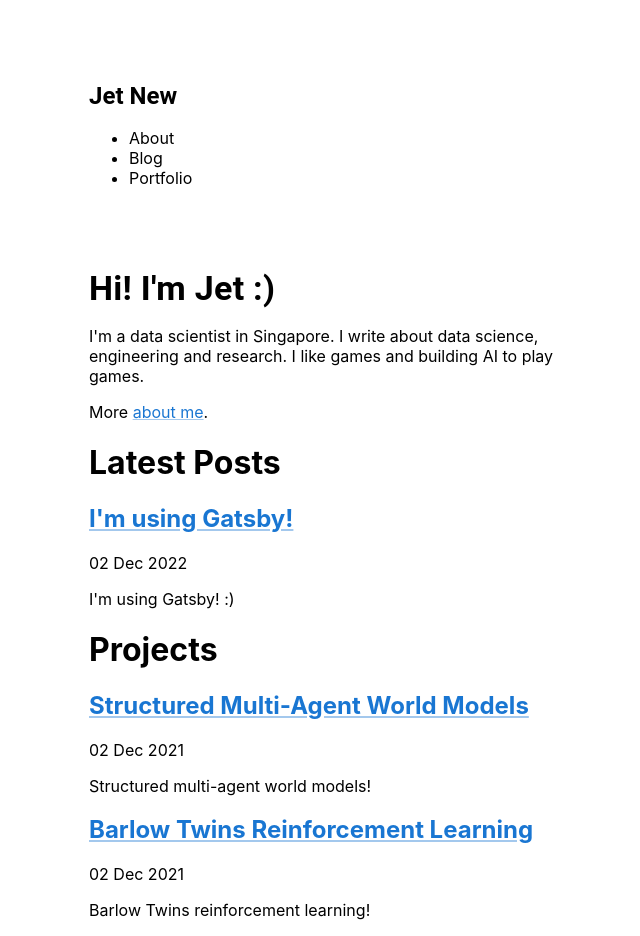
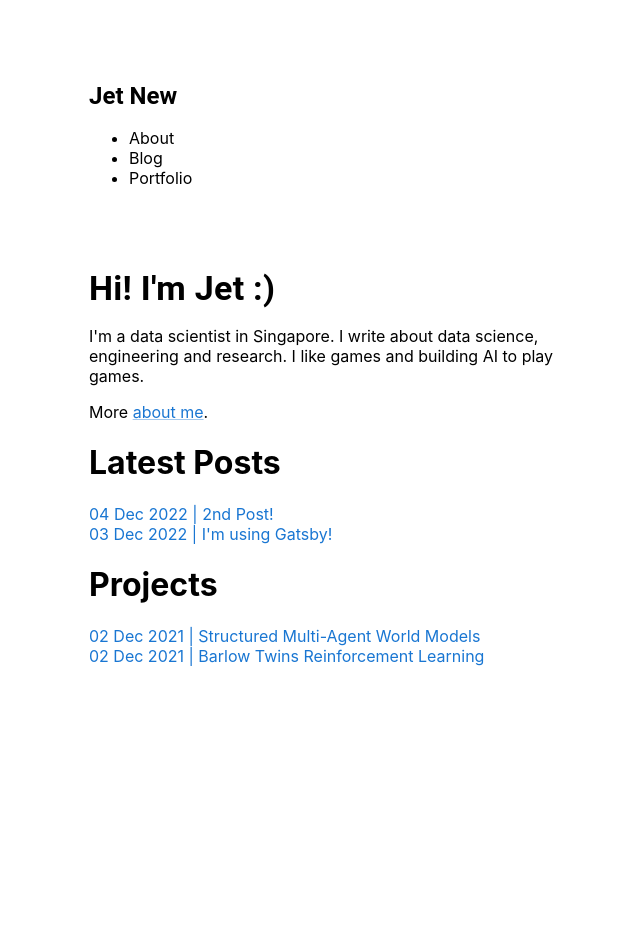
Before and after one commit to jetnew/website, a Gatsby site: page / in a window 1280 px wide. Shown: the whole page, without its empty margins (301-941 px from the left). After the commit the page ends 800 px from the top, so only its background shows below. Built offline with nearby package versions, Linux system fonts and the light colour scheme; Gatsby itself is replaced by a stand-in of ours.

Commit message:
Created banner components for home page

```diff
--- a/blog/post1/index.mdx
+++ b/blog/post1/index.mdx
@@ -1,6 +1,6 @@
 ---
 title: "I'm using Gatsby!"
-date: "2022-12-02"
+date: "2022-12-03"
 slug: "gatsby"
 hero_image: "./riho-kroll-m4sGYaHYN5o-unsplash.jpg"
 hero_image_alt: "Dice"
--- /dev/null
+++ b/blog/post2/index.mdx
@@ -0,0 +1,11 @@
+---
+title: "2nd Post!"
+date: "2022-12-04"
+slug: "post2"
+hero_image: "./riho-kroll-m4sGYaHYN5o-unsplash.jpg"
+hero_image_alt: "Dice"
+hero_image_credit_text: "Riho Kroll"
+hero_image_credit_link: "https://unsplash.com/photos/m4sGYaHYN5o"
+---
+
+This is my 2nd post :)
--- /dev/null
+++ b/src/components/postbanner.js
@@ -0,0 +1,16 @@
+import * as React from 'react'
+import { useStaticQuery, graphql } from 'gatsby'
+import Link from './link'
+
+const PostBanner = ({ post }) => {
+    return (
+        <nav>
+            <Link to={`/blog/${post.slug}`} underline="none">
+                <a>{post.date} | </a>
+                <a>{post.title}</a>
+            </Link>
+        </nav>
+    )
+}
+
+export default PostBanner
--- /dev/null
+++ b/src/components/projectbanner.js
@@ -0,0 +1,16 @@
+import * as React from 'react'
+import { useStaticQuery, graphql } from 'gatsby'
+import Link from './link'
+
+const ProjectBanner = ({ project }) => {
+    return (
+        <nav>
+            <Link to={`/portfolio/${project.slug}`} underline="none">
+                <a>{project.date} | </a>
+                <a>{project.title}</a>
+            </Link>
+        </nav>
+    )
+}
+
+export default ProjectBanner
--- a/src/pages/blog/{mdx.frontmatter__slug}.js
+++ b/src/pages/blog/{mdx.frontmatter__slug}.js
@@ -5,8 +5,8 @@ import Layout from '../../components/layout'
 import Seo from '../../components/seo'
 
 const BlogPost = ({ data, children }) => {
-    const image = getImage(data.mdx.frontmatter.hero_image)
-    return (
+  const image = getImage(data.mdx.frontmatter.hero_image)
+  return (
     <Layout pageTitle={data.mdx.frontmatter.title}>
       <p>{data.mdx.frontmatter.date}</p>
       <GatsbyImage
@@ -37,6 +37,6 @@ query ($id: String) {
 }
 `
 
-export const Head = ({ data }) => <Seo title={data.mdx.frontmatter.title}/>
+export const Head = ({ data }) => <Seo title={data.mdx.frontmatter.title} />
 
 export default BlogPost
--- a/src/pages/index.js
+++ b/src/pages/index.js
@@ -2,6 +2,8 @@ import * as React from 'react'
 import { useStaticQuery, graphql } from 'gatsby'
 import { Link } from '@mui/material'
 import Layout from '../components/layout'
+import PostBanner from '../components/postbanner'
+import ProjectBanner from '../components/projectbanner'
 // import { StaticImage } from 'gatsby-plugin-image'
 import Seo from '../components/seo'
 
@@ -32,15 +34,7 @@ const IndexPage = () => {
         data.allMdx.nodes
           .filter((node) => node.internal.contentFilePath.match(new RegExp('/blog/')))
           .map((node) => (
-            <article key={node.id}>
-              <h2>
-                <Link to={`/blog/${node.frontmatter.slug}`}>
-                  {node.frontmatter.title}
-                </Link>
-              </h2>
-              <p>{node.frontmatter.date}</p>
-              <p>{node.excerpt}</p>
-            </article>
+            <PostBanner post={node.frontmatter}></PostBanner>
           ))
       }
       <h1>Projects</h1>
@@ -48,15 +42,7 @@ const IndexPage = () => {
         data.allMdx.nodes
           .filter((node) => node.internal.contentFilePath.match(new RegExp('/portfolio/')))
           .map((node) => (
-            <article key={node.id}>
-              <h2>
-                <Link to={`/blog/${node.frontmatter.slug}`}>
-                  {node.frontmatter.title}
-                </Link>
-              </h2>
-              <p>{node.frontmatter.date}</p>
-              <p>{node.excerpt}</p>
-            </article>
+            <ProjectBanner project={node.frontmatter}></ProjectBanner>
           ))
       }
     </Layout>
```
Also changed, not shown: 1 other file.
